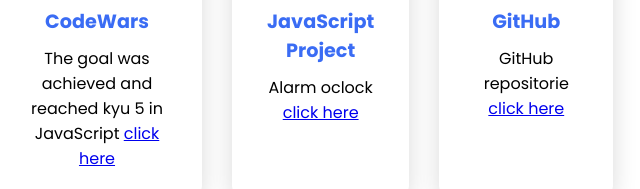
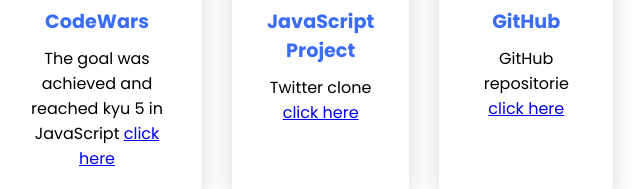
Before and after one commit to mohamadfares2000/Profile-Project-, a plain HTML site: page index.html in a window 1280 px wide. Shown: the part 1218-1407 px from the top of the page, 466-1106 px from the left. Drawn offline with Linux system fonts and the light colour scheme.

Commit message:
Update index.html

```diff
--- a/index.html
+++ b/index.html
@@ -65,7 +65,7 @@
                 </div>
                 <div class="info">
                     <h3>JavaScript Project</h3>
-                    <p>Alarm oclock <a href="https://mohammadfares.github.io/JS-Project/">click here </a></p>
+                    <p>Twitter clone <a href="https://mohammadfares.github.io/twitter-clone/">click here </a></p>
                 </div>
             </div>
             <div class="card">
```
